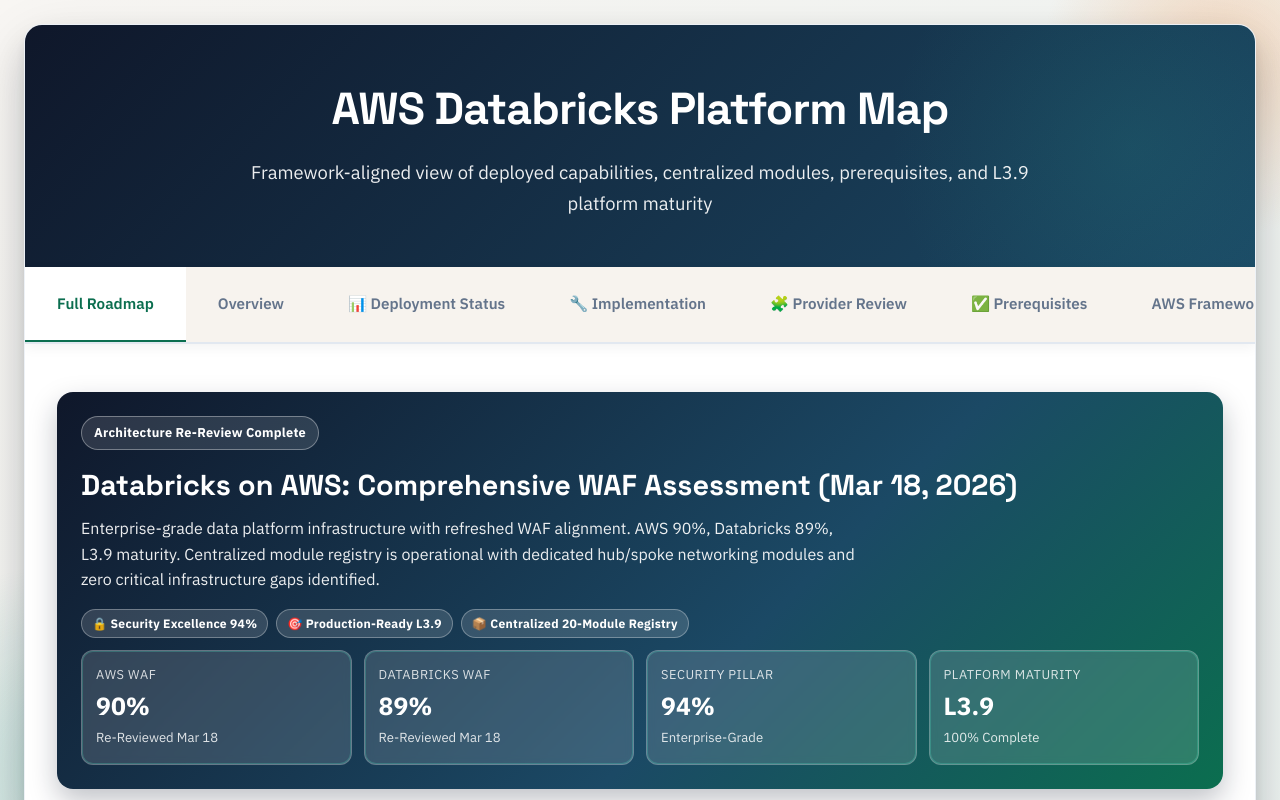
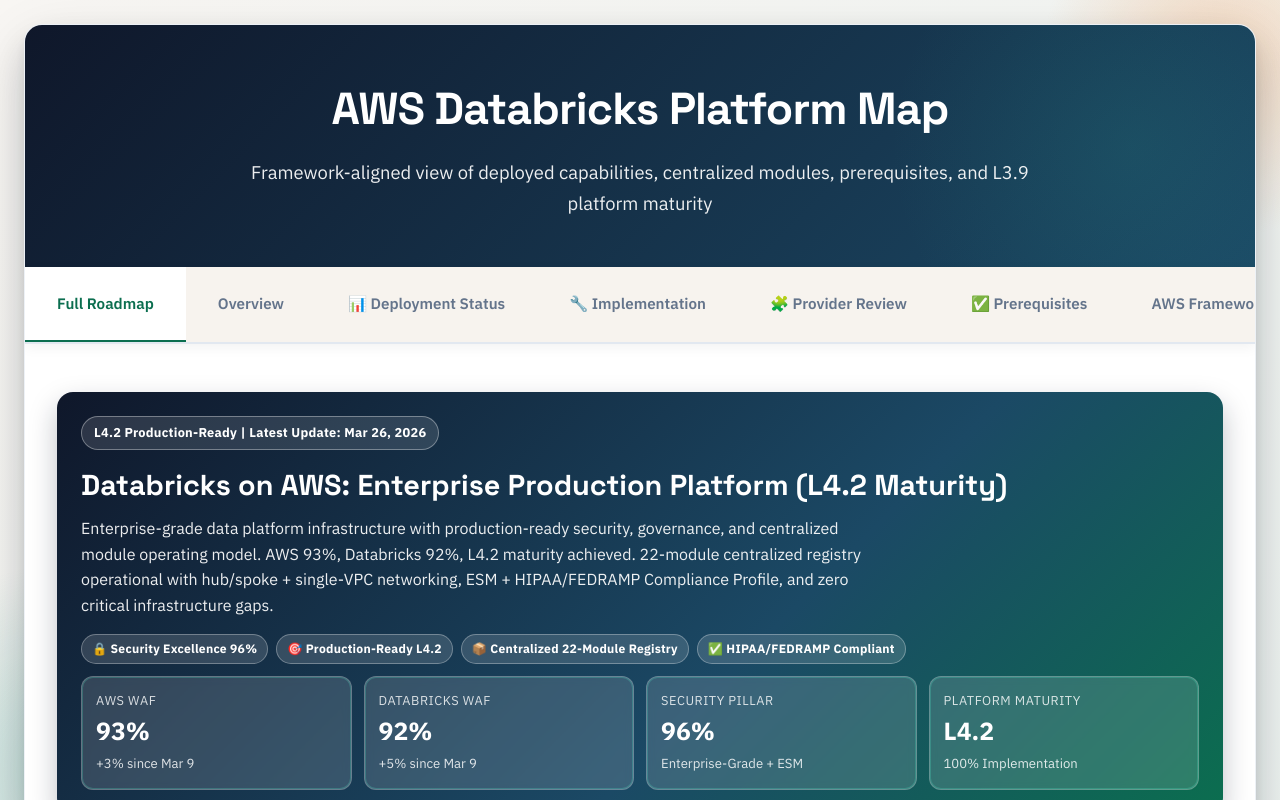
Before and after one commit to dhruv2511/platform-map, a Next.js app: page / in a window 1280 px wide. Shown: the top 800 px of the page. Built offline with nearby package versions, Linux system fonts and the light colour scheme.

Commit message:
updating dashboard hero section is done

```diff
--- a/src/components/roadmap/DashboardHeroSection.tsx
+++ b/src/components/roadmap/DashboardHeroSection.tsx
@@ -6,22 +6,22 @@
 }
 
 const topMetrics: Metric[] = [
-  { label: 'AWS WAF', value: '90%', delta: 'Re-Reviewed Mar 18', tone: 'good' },
-  { label: 'Databricks WAF', value: '89%', delta: 'Re-Reviewed Mar 18', tone: 'good' },
-  { label: 'Security Pillar', value: '94%', delta: 'Enterprise-Grade', tone: 'good' },
-  { label: 'Platform Maturity', value: 'L3.9', delta: '100% Complete', tone: 'good' },
+  { label: 'AWS WAF', value: '93%', delta: '+3% since Mar 9', tone: 'good' },
+  { label: 'Databricks WAF', value: '92%', delta: '+5% since Mar 9', tone: 'good' },
+  { label: 'Security Pillar', value: '96%', delta: 'Enterprise-Grade + ESM', tone: 'good' },
+  { label: 'Platform Maturity', value: 'L4.2', delta: '100% Implementation', tone: 'good' },
 ]
 
-const tags = ['🔒 Security Excellence 94%', '🎯 Production-Ready L3.9', '📦 Centralized 20-Module Registry']
+const tags = ['🔒 Security Excellence 96%', '🎯 Production-Ready L4.2', '📦 Centralized 22-Module Registry', '✅ HIPAA/FEDRAMP Compliant']
 
 export function DashboardHeroSection() {
   return (
     <section className="dashboard-hero">
       <div className="dashboard-hero-main">
-        <span className="dashboard-badge">Architecture Re-Review Complete</span>
-        <h2>Databricks on AWS: Comprehensive WAF Assessment (Mar 18, 2026)</h2>
+        <span className="dashboard-badge">L4.2 Production-Ready | Latest Update: Mar 26, 2026</span>
+        <h2>Databricks on AWS: Enterprise Production Platform (L4.2 Maturity)</h2>
         <p>
-          Enterprise-grade data platform infrastructure with refreshed WAF alignment. AWS 90%, Databricks 89%, L3.9 maturity. Centralized module registry is operational with dedicated hub/spoke networking modules and zero critical infrastructure gaps identified.
+          Enterprise-grade data platform infrastructure with production-ready security, governance, and centralized module operating model. AWS 93%, Databricks 92%, L4.2 maturity achieved. 22-module centralized registry operational with hub/spoke + single-VPC networking, ESM + HIPAA/FEDRAMP Compliance Profile, and zero critical infrastructure gaps.
         </p>
         <div className="dashboard-tag-row">
           {tags.map((tag) => (
```
